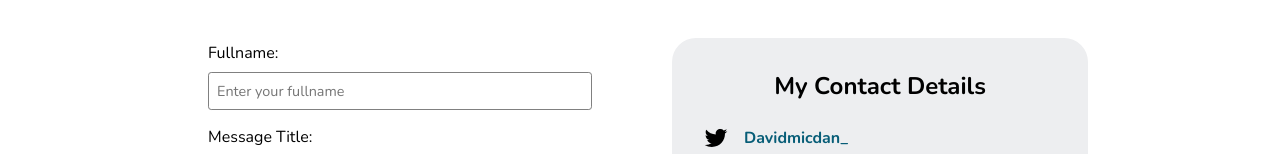
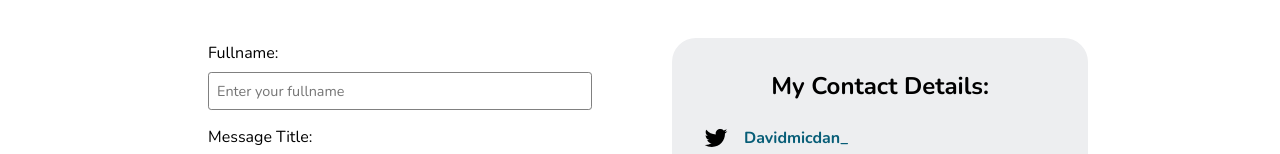
Before and after one commit to davidmicah123/Portfolio-Revamp, a React (Create React App) app: page /Contact in a window 1280 px wide. Shown: the part 646-800 px from the top of the page. Built offline with nearby package versions, Linux system fonts and the light colour scheme.

Commit message:
Updated website

```diff
--- a/src/Components/ContactForm/ContactForm.js
+++ b/src/Components/ContactForm/ContactForm.js
@@ -32,7 +32,7 @@ const ContactForm = () => {
           <button>Send Message</button>
         </form>
         <div className={classes.details_box}>
-          <h2 className={classes.contact_details_header}>My Contact Details</h2>
+          <h2 className={classes.contact_details_header}>My Contact Details:</h2>
           <ul className={classes.contact_details_list}>
             <li>
               <ul className={classes.details}>
```
